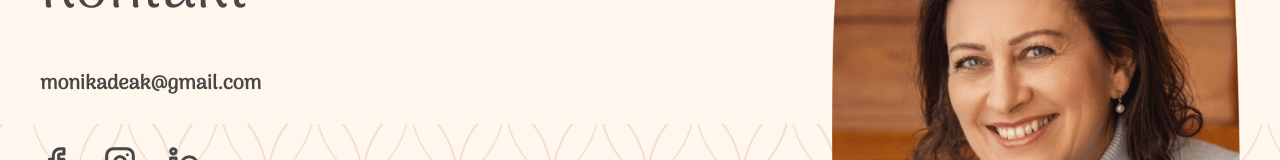
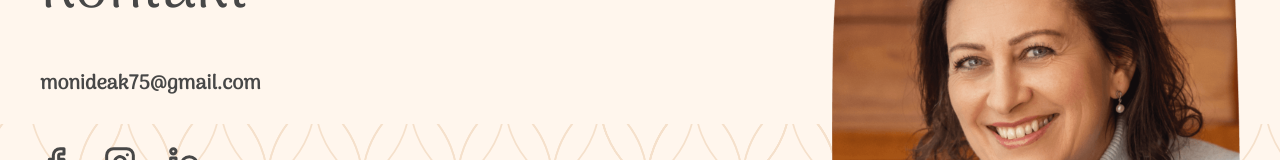
Before and after one commit to miklik1/monideak, a Next.js app: page /kontakt in a window 1280 px wide. Shown: the part 276-436 px from the top of the page. Built offline with nearby package versions, Linux system fonts and the light colour scheme.

Commit message:
email change

```diff
--- a/app/kontakt/page.tsx
+++ b/app/kontakt/page.tsx
@@ -11,7 +11,7 @@ export default function Contact() {
         <div className="flex flex-col lg:flex-row justify-between items-center gap-12">
           <div className="flex flex-col items-start justify-center gap-12">
             <h1 className="text-4xl md:text-6xl">Kontakt</h1>
-            <p className="text-xl font-bold ">monikadeak@gmail.com</p>
+            <p className="text-xl font-bold ">monideak75@gmail.com</p>
             <div className="flex gap-x-8">
               <Image
                 className="relative"
```
